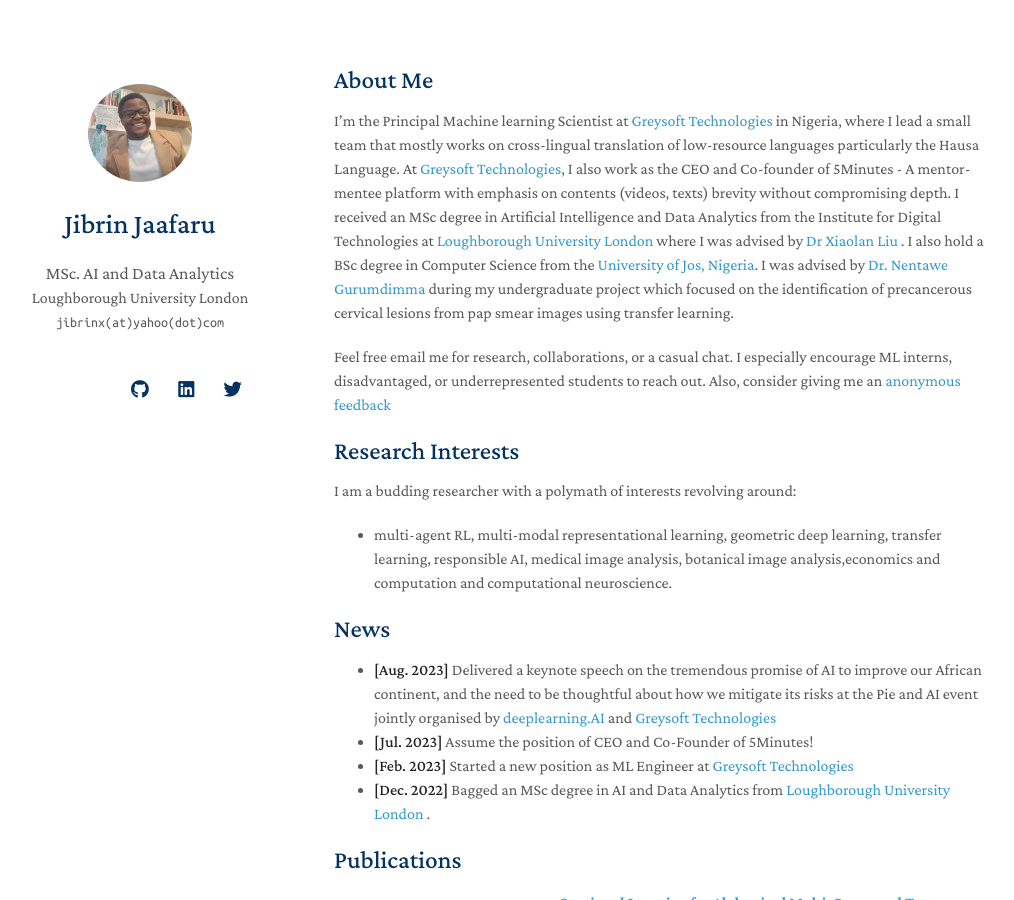
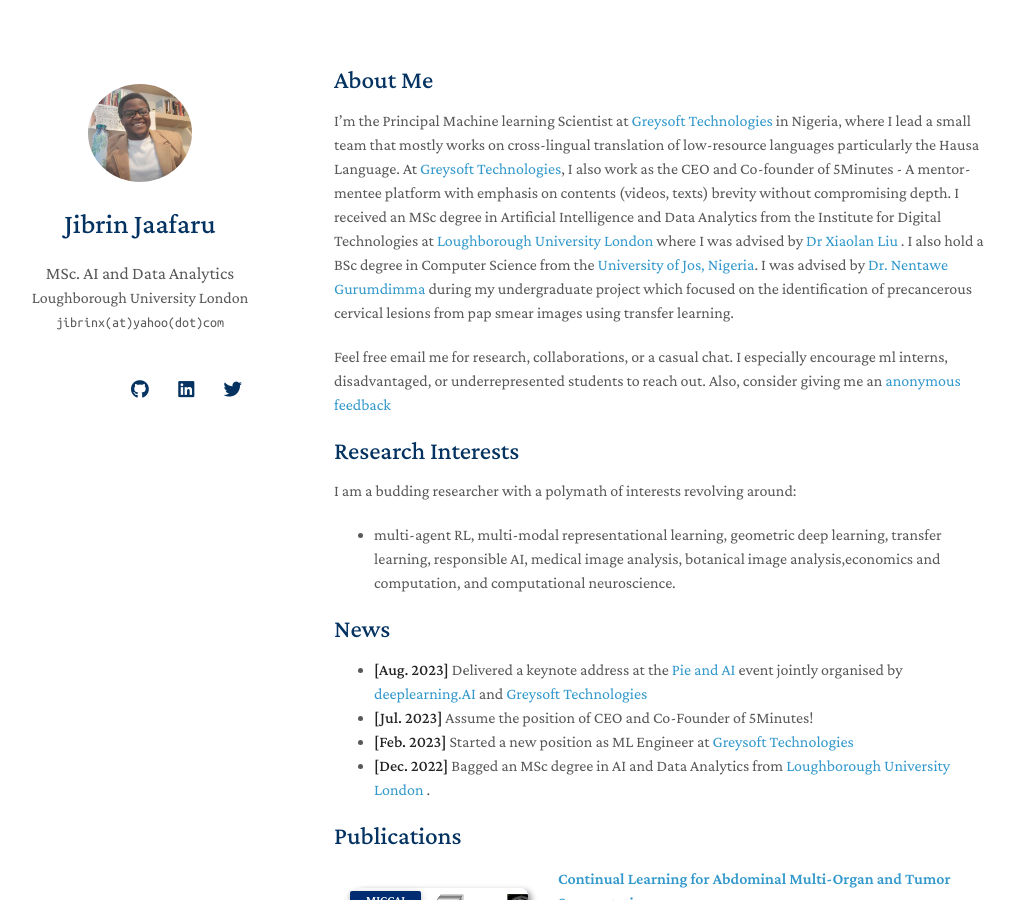
Before and after one commit to jibrinx/jibrinx.github.io, a Jekyll site: the page built from index.md, in a window 1280 px wide and 900 px high. Shown: the whole window, without its empty margins (136-1150 px from the left). Built offline with Jekyll 4.4.1, drawn with Linux system fonts in a browser that asks for light colours; nearby versions of some CDN libraries; a style sheet for code colours, icons or effects is not loaded; our own code applies the rules of GitHub Pages for plain Markdown files.

Commit message:
Updated index.md

```diff
--- a/index.md
+++ b/index.md
@@ -7,15 +7,15 @@
 
 I'm the Principal Machine learning Scientist at <a href="https://greysoft.ng">Greysoft Technologies</a> in Nigeria, where I lead a small team that mostly works on cross-lingual translation of low-resource languages particularly the Hausa Language. At <a href="https://greysoft.ng">Greysoft Technologies</a>, I also work as the CEO and Co-founder of 5Minutes - A mentor-mentee platform with emphasis on contents (videos, texts) brevity without compromising depth. I received an MSc degree in Artificial Intelligence and Data Analytics from the Institute for Digital Technologies at  <a href="https://www.lborolondon.ac.uk/study/masters-degrees/artificial-intelligence-data-analytics/"> Loughborough University London </a> where I was advised by <a href="https://www.lborolondon.ac.uk/about/staff/dr-xiaolan-liu/">Dr Xiaolan Liu </a>. I also hold a BSc degree in Computer Science from the <a href="https://unijos.edu.ng">University of Jos, Nigeria</a>. I was advised by  <a href="https://scholar.google.com/citations?user=q9VpwWEAAAAJ&hl=enDr. Nentawe Gurumdimma)"> Dr. Nentawe Gurumdimma</a> during my undergraduate project which focused on the identification of precancerous cervical lesions from pap smear images using transfer learning.
 
-Feel free email me for research, collaborations, or a casual chat. I especially encourage ML interns, disadvantaged, or underrepresented students to reach out. Also, consider giving me an  <a href="https://ngl.link/jibrinx">anonymous feedback</a>
+Feel free email me for research, collaborations, or a casual chat. I especially encourage ml interns, disadvantaged, or underrepresented students to reach out. Also, consider giving me an  <a href="https://ngl.link/jibrinx">anonymous feedback</a>
 
 ## Research Interests
 I am a budding researcher with a polymath of interests revolving around:
-- multi-agent RL, multi-modal representational learning, geometric deep learning, transfer learning, responsible AI, medical image analysis, botanical image analysis,economics and computation and computational neuroscience.
+- multi-agent RL, multi-modal representational learning, geometric deep learning, transfer learning, responsible AI, medical image analysis, botanical image analysis,economics and computation, and computational neuroscience.
 
 ## News
 
-- **[Aug. 2023]** Delivered a keynote speech on the tremendous promise of AI to improve our African continent, and the need to be thoughtful about how we mitigate its risks at the Pie and AI event jointly organised by <a href="https://www.deeplearning.ai">deeplearning.AI </a>and <a href="https://greysoft.ng">Greysoft Technologies</a>
+- **[Aug. 2023]** Delivered a keynote address at the <a href="https://www.linkedin.com/feed/update/urn:li:activity:7096848518631366656/ "> Pie and AI</a> event jointly organised by <a href="https://www.deeplearning.ai">deeplearning.AI </a>and <a href="https://greysoft.ng">Greysoft Technologies</a>
 - **[Jul. 2023]** Assume the position of CEO and Co-Founder of 5Minutes!
 - **[Feb. 2023]** Started a new position as ML Engineer at <a href="https://greysoft.ng">Greysoft Technologies</a>
 - **[Dec. 2022]** Bagged an MSc degree in AI and Data Analytics from <a href="https://www.lborolondon.ac.uk/study/masters-degrees/artificial-intelligence-data-analytics/"> Loughborough University London </a>.
```
